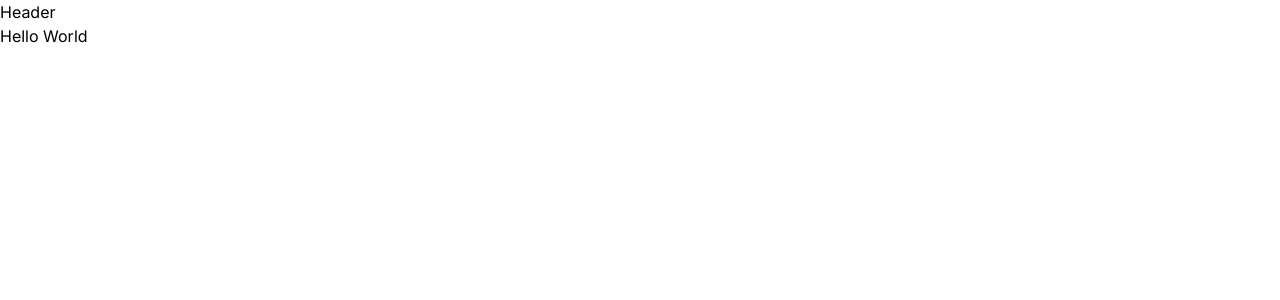
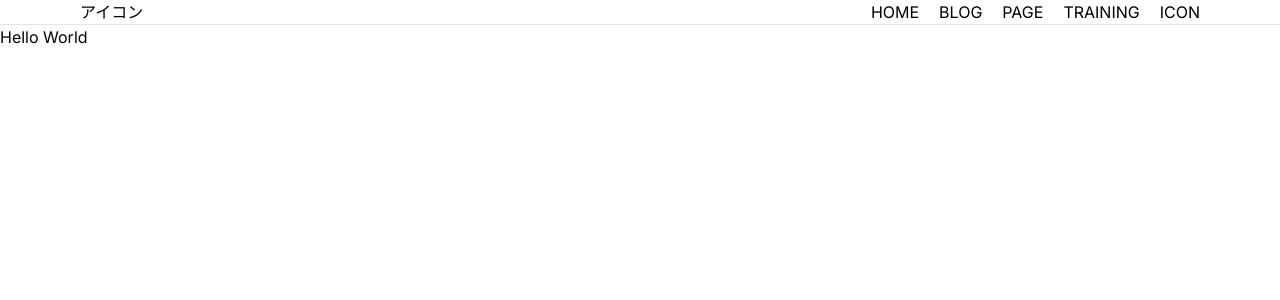
Before and after one commit to har2525life/blog, a Next.js app: page / in a window 1280 px wide. Shown: the top 300 px of the page. Built offline with nearby package versions, Linux system fonts and the light colour scheme.

Commit message:
add: header style

```diff
--- /dev/null
+++ b/app/components/Header.tsx
@@ -0,0 +1,17 @@
+import "../styles/header.scss"
+export default function Header() {
+  return (
+    <nav className="w-full bg-red">
+        <div className="side-space flex justify-between border-b mx-auto">
+          <div className="">アイコン</div>
+          <ul className="flex">
+            <li className="">HOME</li>
+            <li className="ml-5">BLOG</li>
+            <li className="ml-5">PAGE</li>
+            <li className="ml-5">TRAINING</li>
+            <li className="ml-5">ICON</li>
+          </ul>
+        </div>
+    </nav>
+  )
+}
--- a/app/page.tsx
+++ b/app/page.tsx
@@ -1,4 +1,4 @@
-import Header from "@/components/Header";
+import Header from "./components/Header";
 
 export default function Home() {
   return (
--- /dev/null
+++ b/app/styles/header.scss
@@ -0,0 +1,3 @@
+.side-space {
+    padding: 0 80px;
+}
--- a/components/Header.tsx
+++ /dev/null
@@ -1,7 +0,0 @@
-import React from 'react'
-
-export default function Header() {
-  return (
-    <div>Header</div>
-  )
-}
```
